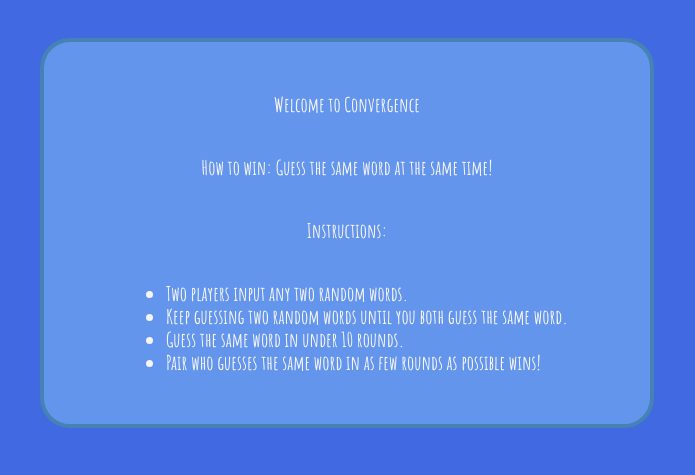
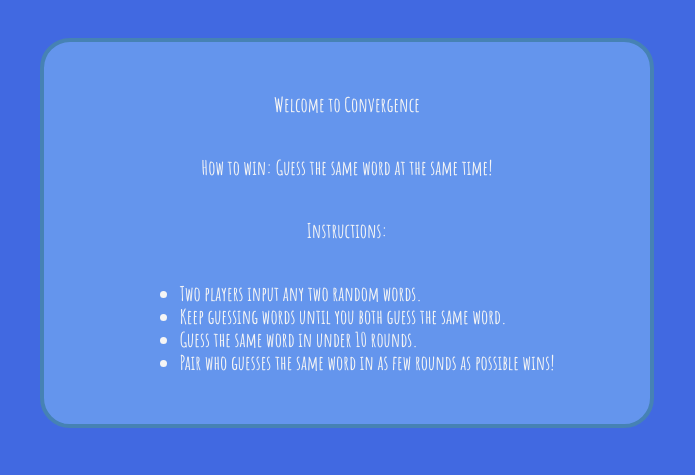
Before and after one commit to patel-neel/neelPatelProjectThree, a plain HTML site: page index.html in a window 1280 px wide. Shown: the part 197-672 px from the top of the page, without its empty margins (293-988 px from the left). Drawn offline with nearby package versions, Linux system fonts and the light colour scheme.

Commit message:
small change in instructions

```diff
--- a/index.html
+++ b/index.html
@@ -31,7 +31,7 @@
                     <p>Instructions:</p>
                     <ul>
                         <li>Two players input any two random words.</li>
-                        <li>Keep guessing two random words until you both guess the same word.</li>
+                        <li>Keep guessing words until you both guess the same word.</li>
                         <li>Guess the same word in under 10 rounds.</li>
                         <li>Pair who guesses the same word in as few rounds as possible wins!</li>
                     </ul>
```
